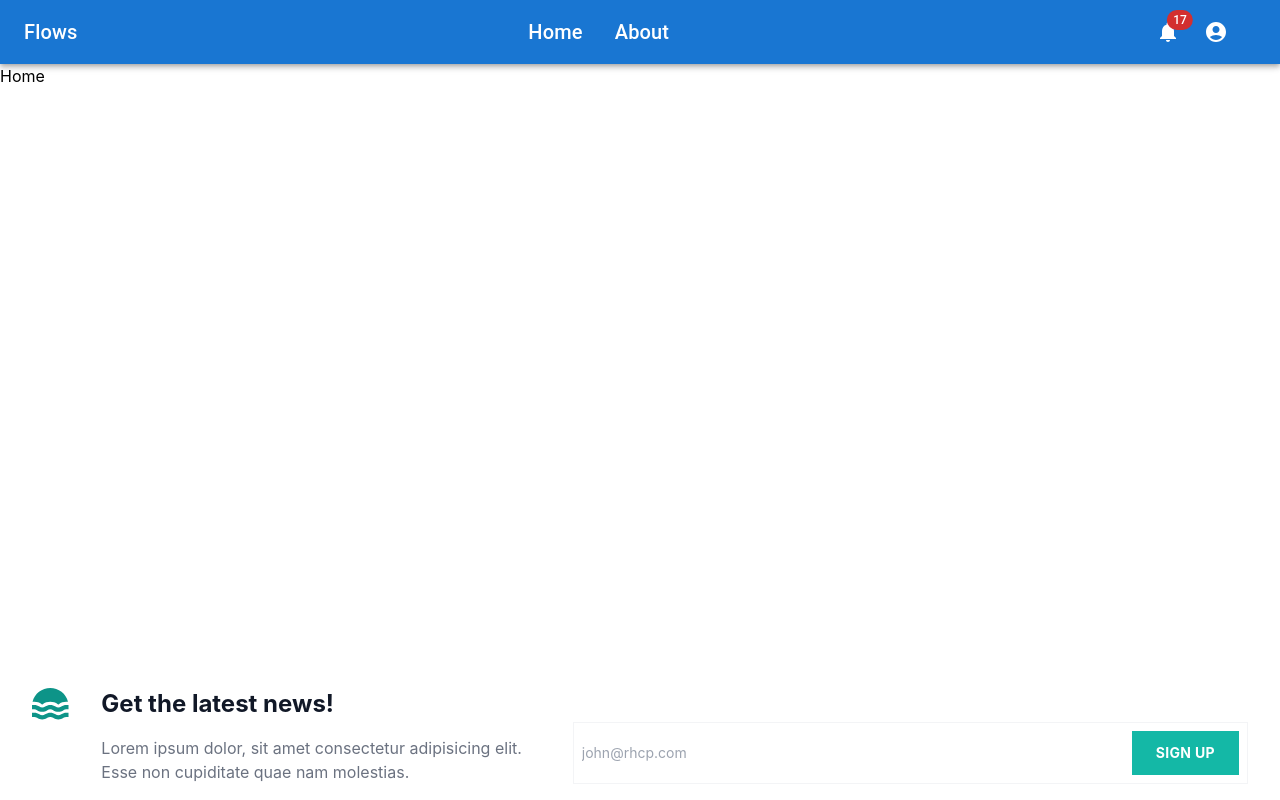
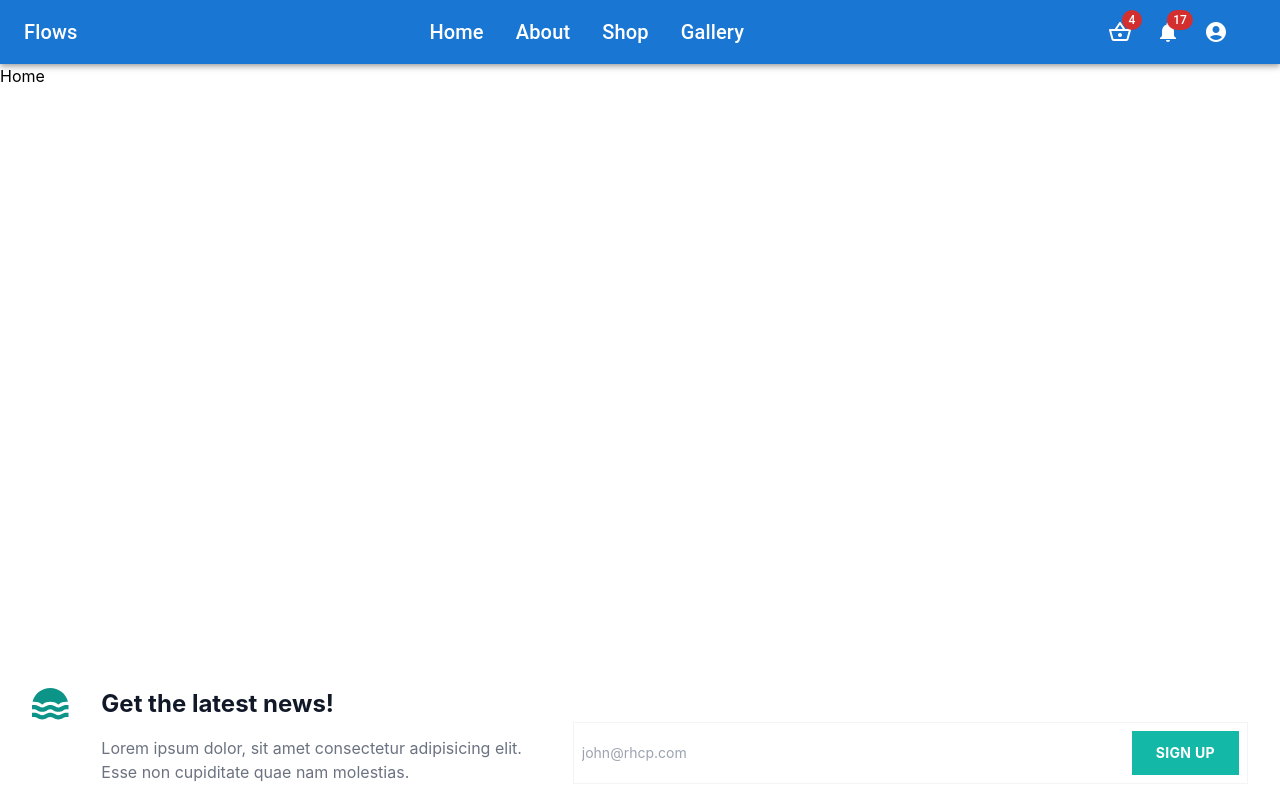
Before and after one commit to MinayeAliyeva/e-commerce-practise, a React (Create React App) app in the folder client/: page / in a window 1280 px wide. Shown: the top 800 px of the page. Built offline with nearby package versions, Linux system fonts and the light colour scheme.

Commit message:
basket added

```diff
--- a/client/src/components/header/Header.jsx
+++ b/client/src/components/header/Header.jsx
@@ -12,8 +12,8 @@ import MoreIcon from "@mui/icons-material/MoreVert";
 import useMobile from "./useMobile";
 import MobileVersion from "./MobileVersion";
 import MenuBar from "./MenuBar";
-import SearchButton from "../Buttons/Search";
 import SideBar from "../test/SideBar";
+import ShoppingBasketOutlinedIcon from "@mui/icons-material/ShoppingBasketOutlined";
 import { useState } from "react";
 
 export default function PrimarySearchAppBar() {
@@ -60,10 +60,11 @@ export default function PrimarySearchAppBar() {
               aria-label="show 4 new mails"
               color="inherit"
             >
-              {/* <Badge badgeContent={4} color="error">
-                <MailIcon />
-              </Badge> */}
+              <Badge badgeContent={4} color="error">
+                <ShoppingBasketOutlinedIcon />
+              </Badge>
             </IconButton>
+
             <IconButton
               size="large"
               aria-label="show 17 new notifications"
@@ -106,7 +107,7 @@ export default function PrimarySearchAppBar() {
             sx={{ mr: 2 }}
           >
             <MenuIcon
-              onClick={() => setOpen(!open)}
+              onClick={toggleDrawer(true)}
               sx={{ display: { xs: "flex", md: "none" } }}
             />
           </IconButton>
--- a/client/src/components/header/MenuBar.jsx
+++ b/client/src/components/header/MenuBar.jsx
@@ -11,6 +11,14 @@ const links = [
     name: "About",
     to: "/about",
   },
+  {
+    name: "Shop",
+    to: "/shop",
+  },
+  {
+    name: "Gallery",
+    to: "/gallery",
+  },
 ];
 
 const MenuBar = () => {
@@ -19,10 +27,11 @@ const MenuBar = () => {
       {links?.map((link, index) => (
         <Typography
           key={index}
-					variant='h6'
+          variant="h6"
           noWrap
-					component='div'
-					sx={{ display: { xs: "none", sm: "block" } }}>
+          component="div"
+          sx={{ display: { xs: "none", sm: "block" } }}
+        >
           <NavLink to={link.to}> {link.name} </NavLink>
         </Typography>
       ))}
```
Lines whose indentation alone changed are shown as unchanged.
